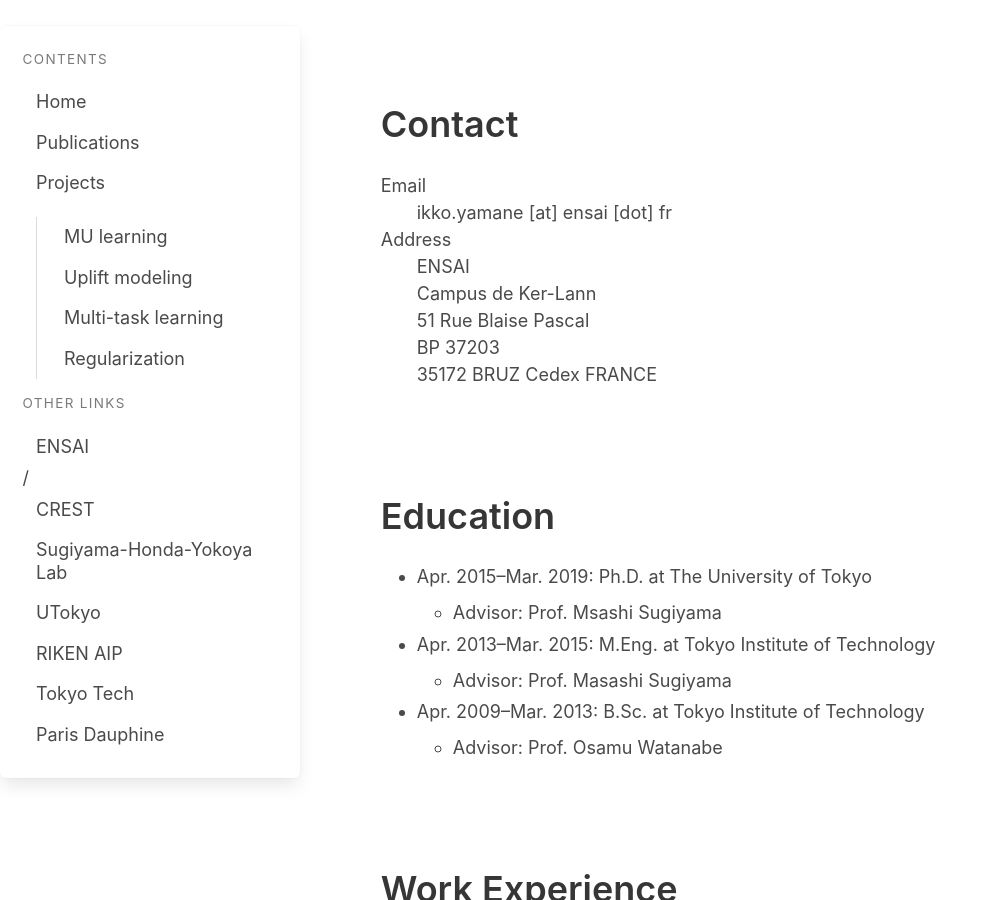
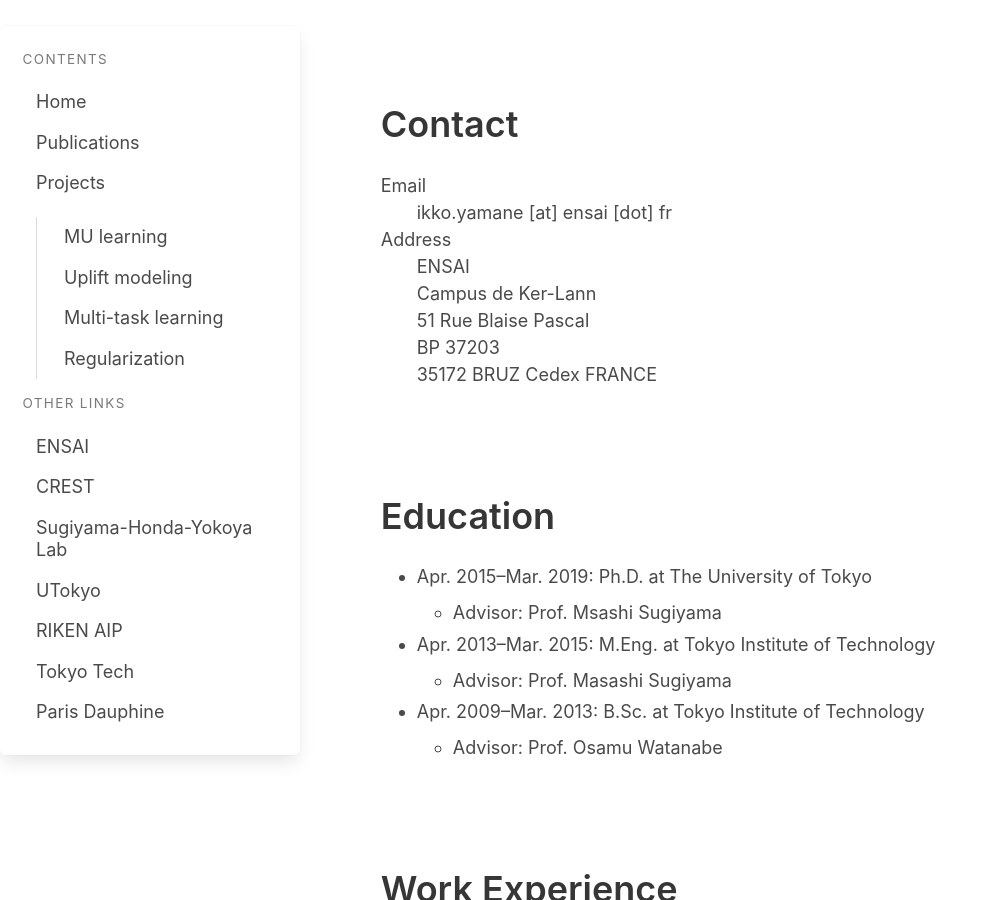
Before and after one commit to i-yamane/i-yamane.github.io, a Jekyll site: the page built from index.markdown, in a window 1280 px wide and 900 px high, scrolled down 365 px. Shown: the whole window, without its empty margins (0-996 px from the left). Built offline with Jekyll 4.4.1, drawn with Linux system fonts in a browser that asks for light colours; nearby versions of some CDN libraries.

```diff
--- a/_layouts/default.html
+++ b/_layouts/default.html
@@ -38,7 +38,8 @@
 					Other links
 					</p>
 					<ul class="menu-list">
-						<li><a href="https://ensai.fr/en/">ENSAI</a>/<a href="https://crest.science/">CREST</a></li>
+						<li><a href="https://ensai.fr/en/">ENSAI</a></li>
+						<li><a href="https://crest.science/">CREST</a></li>
 						<li><a href="http://www.ms.k.u-tokyo.ac.jp">Sugiyama-Honda-Yokoya Lab</a></li>
 						<li><a href="https://www.u-tokyo.ac.jp/en">UTokyo</a></li>
 						<li><a href="https://aip.riken.jp/">RIKEN AIP</a></li>
```
